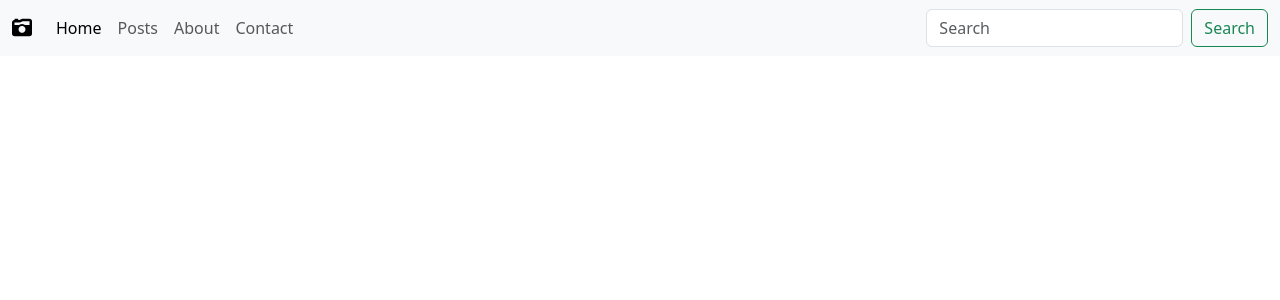
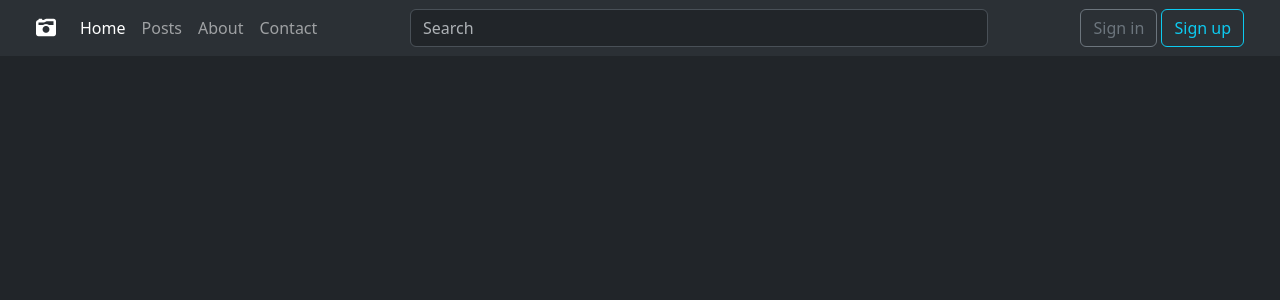
Before and after one commit to duong2604/myweb, a Django app: page /posts/ in a window 1280 px wide. Shown: the top 300 px of the page. Run offline with Django 5.2, Linux system fonts and the light colour scheme.

Commit message:
header pro

```diff
--- a/posts/templates/post_homepage.html
+++ b/posts/templates/post_homepage.html
@@ -1,5 +1,5 @@
 <!DOCTYPE html>
-<html lang="en">
+<html lang="en" data-bs-theme="dark">
 
 <head>
   <meta charset="UTF-8" />
@@ -12,7 +12,7 @@
 
 <body>
   <header>
-    <nav class="navbar navbar-expand-lg bg-body-tertiary">
+    <nav class="navbar navbar-expand-lg bg-body-tertiary px-4" data-bs-theme="dark">
       <div class="container-fluid">
         <a class="navbar-brand" href="#">
           <i class="fa-solid fa-camera-retro"></i>
@@ -37,10 +37,13 @@
             </li>
 
           </ul>
-          <form class="d-flex" role="search">
-            <input class="form-control me-2" type="search" placeholder="Search" aria-label="Search">
-            <button class="btn btn-outline-success" type="submit">Search</button>
+          <form class="d-flex me-auto w-50" role="search">
+            <input class="form-control me-2 w-100" type="search" placeholder="Search" aria-label="Search">
           </form>
+          <div>
+            <button type="button" class="btn btn-outline-secondary">Sign in</button>
+            <button type="button" class="btn btn-outline-info">Sign up</button>
+          </div>
         </div>
       </div>
     </nav>
```
Also changed, not shown: posts/images/artificial-intelligence.png (added).
